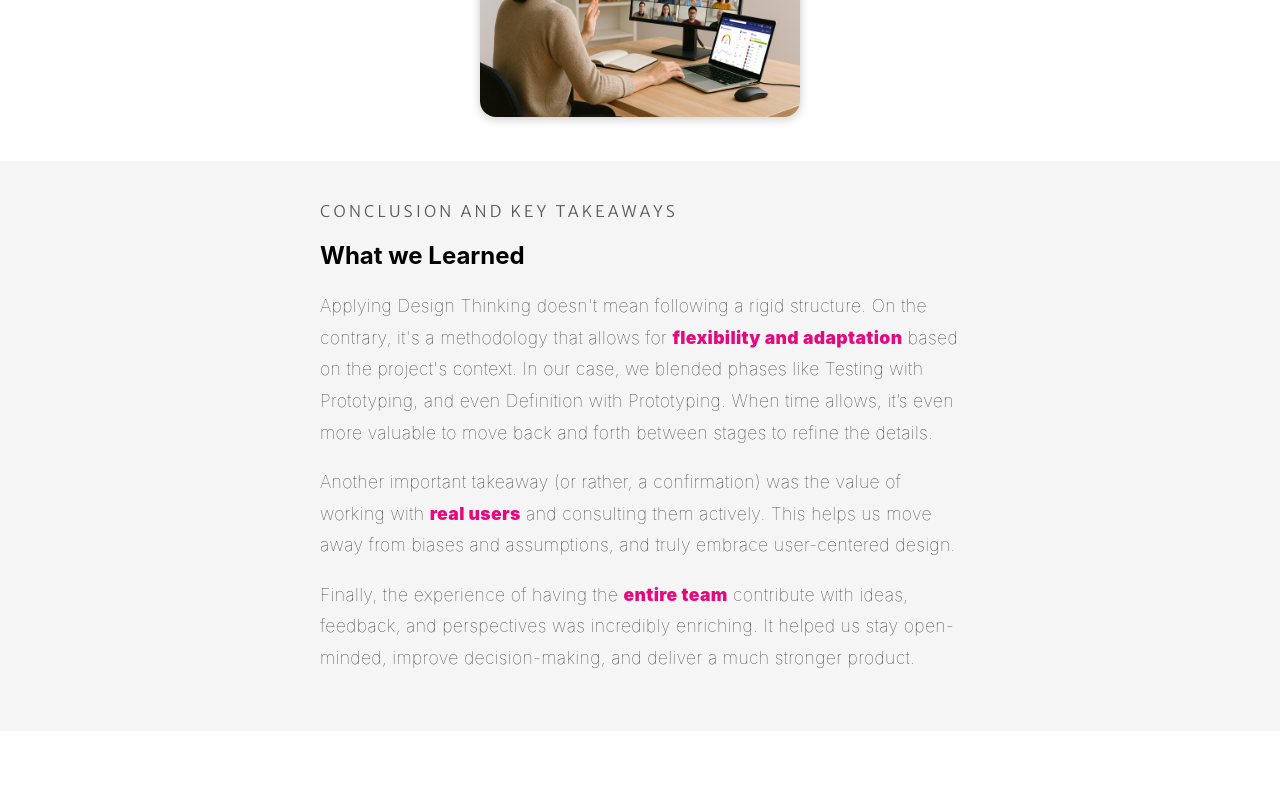
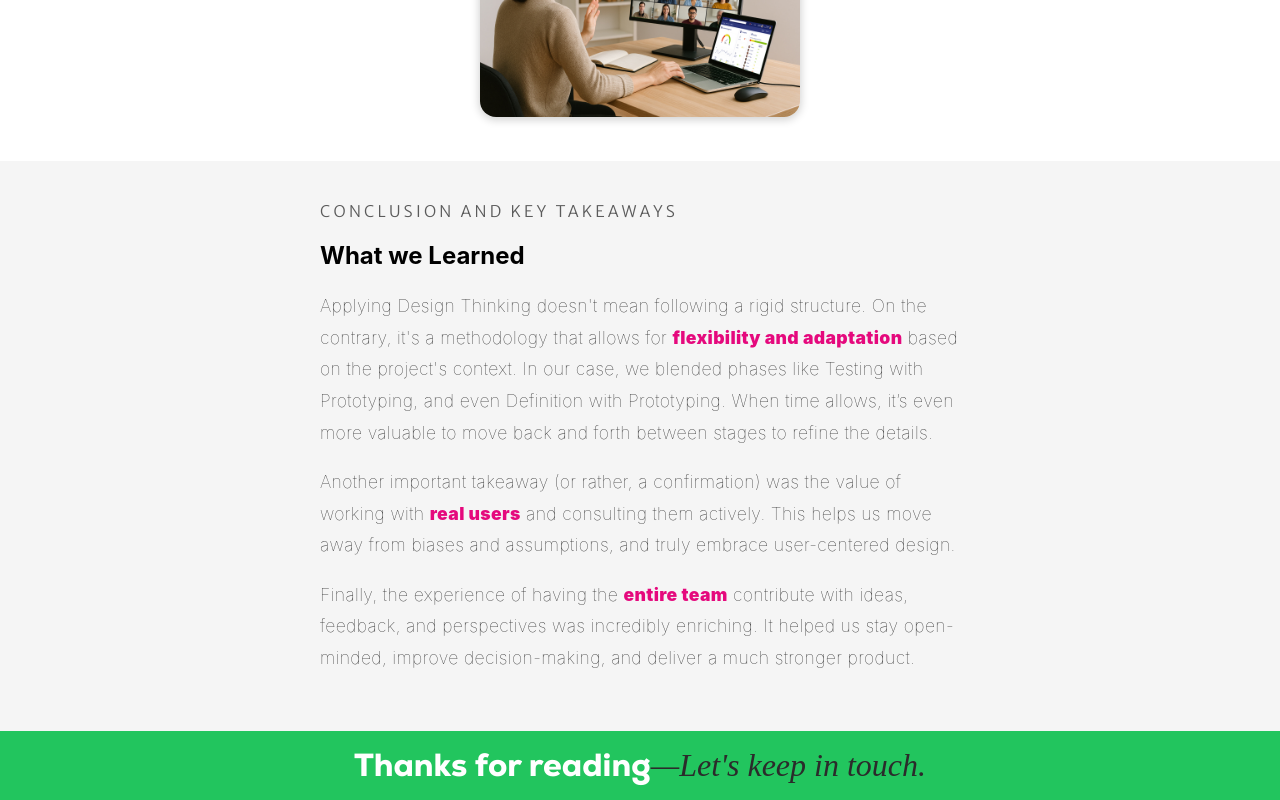
Before and after one commit to lvillaverde/lv-portfolio, a React (Create React App) app: page /Design-Thinking-in-Action-Creating-a-SaaS-EdTech-App in a window 1280 px wide. Shown: the part 11182-11982 px from the top of the page. Before the commit the page ends 11913 px from the top, so only its background shows below. Built offline with nearby package versions, Linux system fonts and the light colour scheme.

Commit message:
Footer implementation

```diff
--- /dev/null
+++ b/src/components/Footer.js
@@ -0,0 +1,18 @@
+import React from "react";
+import "./css/Footer.css";
+
+function Footer({ isHome }) {
+  const link = isHome ? "#hero" : "/#hero";
+  return (
+    <footer className="footer">
+      <div className="footer-content">
+        <h2>Thanks for reading</h2>
+        <a href={link} style={{ textDecoration: "none" }}>
+          <h3>—Let's keep in touch.</h3>
+        </a>
+      </div>
+    </footer>
+  );
+}
+
+export default Footer;
--- a/src/components/Hero.js
+++ b/src/components/Hero.js
@@ -8,7 +8,7 @@ import "./css/Hero.css";
 
 
 
-function Hero({ onCtaClick }, heroRef) {
+function Hero(props, heroRef) {
   const hero = useRef();
 
   useGSAP(() => {
@@ -57,7 +57,7 @@ function Hero({ onCtaClick }, heroRef) {
           <h2 className="title typewriter"><TypewriterHeader text="👋 Hello! I’m Leandro" /></h2>
           <p className="paragraph">I'm a Specialist Product Designer with 15+ years of experience creating <span>efficient, elegant, and user-centered</span> solutions.</p>
         </div>
-        <button className="cta" onClick={onCtaClick}>
+        <button className="cta" onClick={props.onCtaClick}>
           <img src={scrollIcon} alt="#" />
           <p>Scroll to explore</p>
           <img src={scrollIcon} alt="#" />
--- a/src/components/Home.js
+++ b/src/components/Home.js
@@ -8,6 +8,7 @@ import Hero from './Hero';
 import About from './About';
 import SkillBand from "./SkillBand";
 import StudyCases from './StudyCases';
+import Footer from './Footer';
 
 gsap.registerPlugin(ScrollTrigger, ScrollToPlugin);
 
@@ -69,7 +70,9 @@ function Home() {
   return (
     <>
       <Header />
+      <div id="hero">
       <Hero ref={heroRef} onCtaClick={handleScrollToAbout} />
+      </div>
       <div ref={aboutRef} style={{ opacity: 0, minHeight: "100vh" }}>
         <About />
       </div>
@@ -77,6 +80,7 @@ function Home() {
         <SkillBand />
       </div> */}
       <StudyCases />
+      <Footer isHome={true} />
     </>
   );
 }
--- a/src/components/StudyCaseDetailEdden.js
+++ b/src/components/StudyCaseDetailEdden.js
@@ -25,6 +25,7 @@ import Hifi12 from '../assets/study-cases/edden/hifi12.png';
 import Hifi13 from '../assets/study-cases/edden/hifi13.png';
 import DesignSystem from '../assets/study-cases/edden/design-system.png';
 import AppWorking from '../assets/study-cases/edden/app-working.jpg';
+import Footer from './Footer';
 
 import Slider from "react-slick";
 import "slick-carousel/slick/slick.css";
@@ -389,6 +390,7 @@ function StudyCaseDetailEdden({ studyCase }) {
                     </div>
                 </div>
             </div>
+            <Footer />
         </>
     );
 }
--- /dev/null
+++ b/src/components/css/Footer.css
@@ -0,0 +1,37 @@
+.footer-content {
+    display: flex;
+    align-items: center;
+    justify-content: center;
+}
+
+footer.footer {
+    display: flex;
+    background: var(--primary-color);
+    color: white;
+    justify-content: center;
+}
+
+.footer h2 {
+    font-family: 'Nexa';
+    font-size: 2em;
+    margin: 0em 0;
+}
+
+.footer h3 {
+    font-family: 'Nexa Light';
+    font-size: 2em;
+    margin: 0.5em 0;
+    font-style: italic;
+}
+
+@media screen and (max-width: 768px) {
+    .footer-content {
+        flex-flow: column;
+        margin: 1em 0;
+    }
+
+    .footer h3 {
+        margin: 0;
+        font-size: 1.5em;
+    }
+}
--- a/src/components/css/StudyCase.css
+++ b/src/components/css/StudyCase.css
@@ -128,6 +128,6 @@
 
 @media screen and (max-width: 768px) {
     .study-cases .content {
-        padding: 0 32px;
+        padding: 48px 32px 0 32px;
     }
 }
--- a/src/components/css/StudyCases.css
+++ b/src/components/css/StudyCases.css
@@ -5,4 +5,5 @@
     align-items: flex-start;
     gap: 32px;
     align-self: stretch;
+    padding-top: 48px;
 }
```
